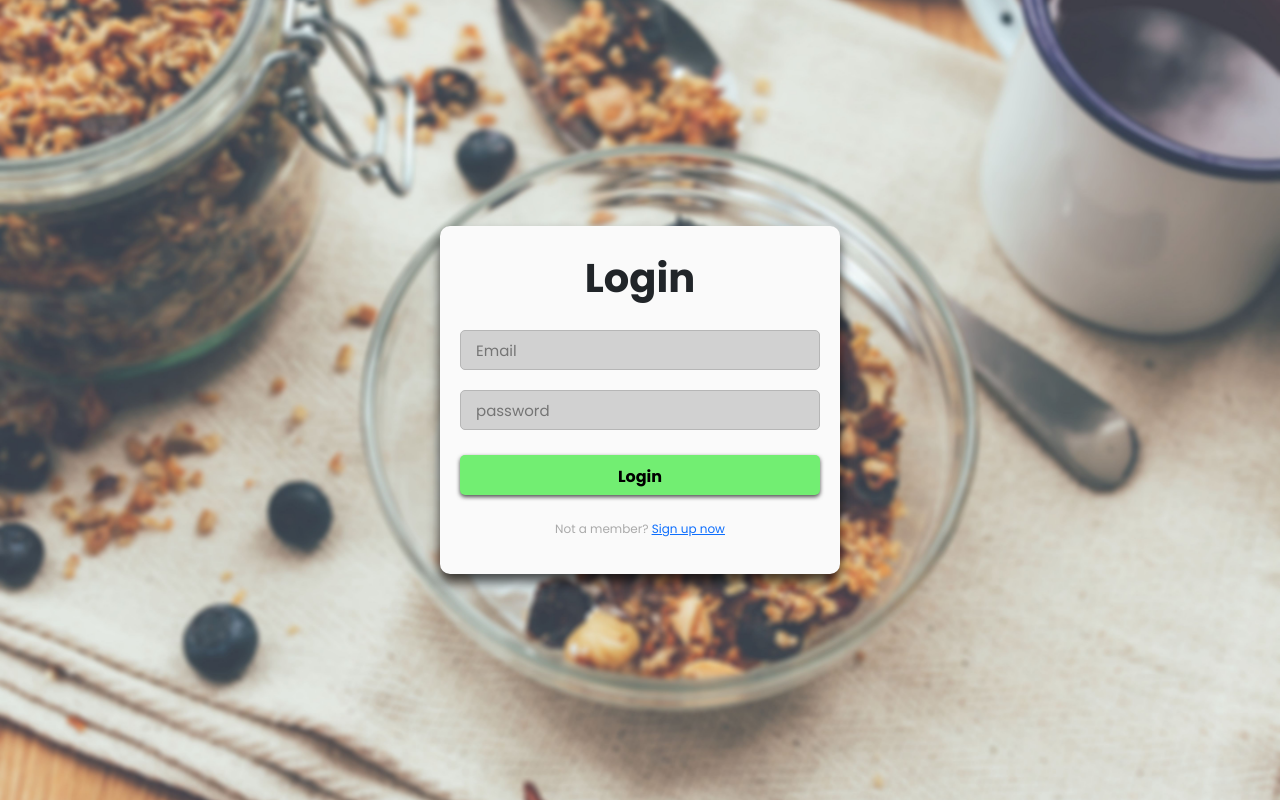
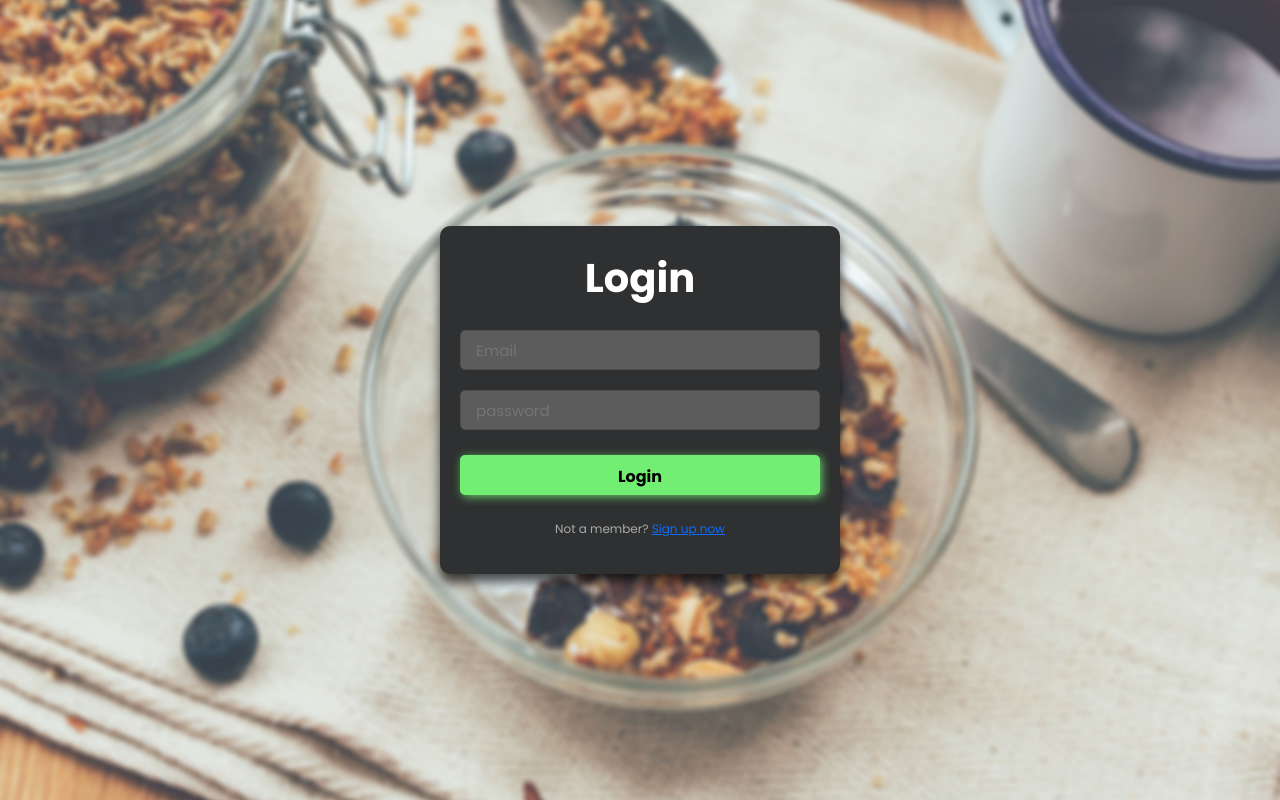
Before and after one commit to DylanWDev/Vitala-Frontend, a Next.js app in the folder fastapi-frontend/: page /login in a window 1280 px wide. Built offline with nearby package versions, Linux system fonts and the light colour scheme.

Commit message:
responive to scrensize

```diff
--- a/fastapi-frontend/src/pages/dashboard/DashboardPage.module.css
+++ b/fastapi-frontend/src/pages/dashboard/DashboardPage.module.css
@@ -1,7 +1,6 @@
- @import url('https://fonts.googleapis.com/css2?family=Poppins:wght@300;400;500;600;700&display=swap');
+@import url('https://fonts.googleapis.com/css2?family=Poppins:wght@300;400;500;600;700&display=swap');
 
-
- .pageContainer {
+.pageContainer {
   display: flex;
   justify-content: center;
   align-items: center;
@@ -14,7 +13,6 @@
   border: 1px solid black;
   margin-top: 20px;
   width: 100vw;
-  height: 85vh;
   padding: 20px;
 }
 
@@ -28,6 +26,7 @@
 .macroCaloriesContainer {
   border: 1px solid #ccc;
   padding: 10px;
+  flex: 2; /* Adjust the flex value to control the width */
 }
 
 .macros,
@@ -40,6 +39,14 @@
   margin-bottom: 10px;
 }
 
+.searchAndHistory {
+  border: 1px solid black;
+  display: flex;
+  flex-direction: column;
+  gap: 20px;
+  flex: 1; /* Adjust the flex value to control the width */
+}
+
 .searchContent {
   border: 1px solid #ccc;
   padding: 10px;
@@ -47,9 +54,24 @@
 
 .input {
   margin-bottom: 10px;
+  width: 100%;
 }
 
-.apiInfo,
 .foodLogs {
-  margin-top: 10px;
+  overflow-y: auto;
+  border: 1px solid #ccc;
 }
+
+.foodLogs ul {
+  list-style: none; /* Remove default list styles */
+  padding: 0; /* Remove default padding */
+}
+
+.foodLogs li {
+  margin-bottom: 8px; /* Add margin between list items */
+}
+
+.searchGap {
+  height: 20px; /* Adjust the height of the gap */
+  grid-column: 1 / span 2; /* Spans across both columns */
+}
--- a/fastapi-frontend/src/pages/login/my_login.module.css
+++ b/fastapi-frontend/src/pages/login/my_login.module.css
@@ -7,7 +7,8 @@
 }
 
 .formContainer {
-  background-color: #fafafa;
+  background-color: #2f3031;
+  color: white;
   text-align: center;
   width: 70vw;
   max-width: 400px;
@@ -32,9 +33,9 @@
 .inputPassword {
   height: 40px;
   width: 100%;
-  border: solid 1px rgb(182, 182, 182);
+  border: solid 1px rgb(77, 77, 77);
   border-radius: 5px;
-  background-color: rgb(209, 209, 209);
+  background-color: rgb(92, 92, 92);
   margin-top: 20px;
   box-sizing: border-box;
   font-size: 15px;
@@ -43,14 +44,6 @@
   outline: none;
 }
 
-/* .inputPassword:before {
-  content: '•••••';
-  position: absolute;
-  top: 50%;
-  left: 50%;
-  transform: translate(-50%, -50%);
-  color: transparent;
-} */
 
 .loginButton {
   margin-top: 25px;
@@ -63,8 +56,8 @@
   font-weight: bold;
   cursor: pointer;
   position: relative;
-  background-color: #72ee72;
-  box-shadow: 0 2px 4px rgba(0, 0, 0, 0.7)
+  background-color: rgb(114, 238, 114);
+  box-shadow: 2px 2px 10px rgba(114, 238, 114, 0.8);
 }
 
 
@@ -82,7 +75,7 @@
   left: 90%;
   transform: translateY(-50%);
   pointer-events: none; /* Allow clicking through the label to the input */
-  color: #777; /* Adjust the color as needed */
+  color: #9d9d9d; /* Adjust the color as needed */
 }
 
 .link {
```
Also changed, not shown: fastapi-frontend/src/components/nav/nav.module.css (+0 -9 lines), fastapi-frontend/src/pages/dashboard/index.jsx (+14 -10 lines).
